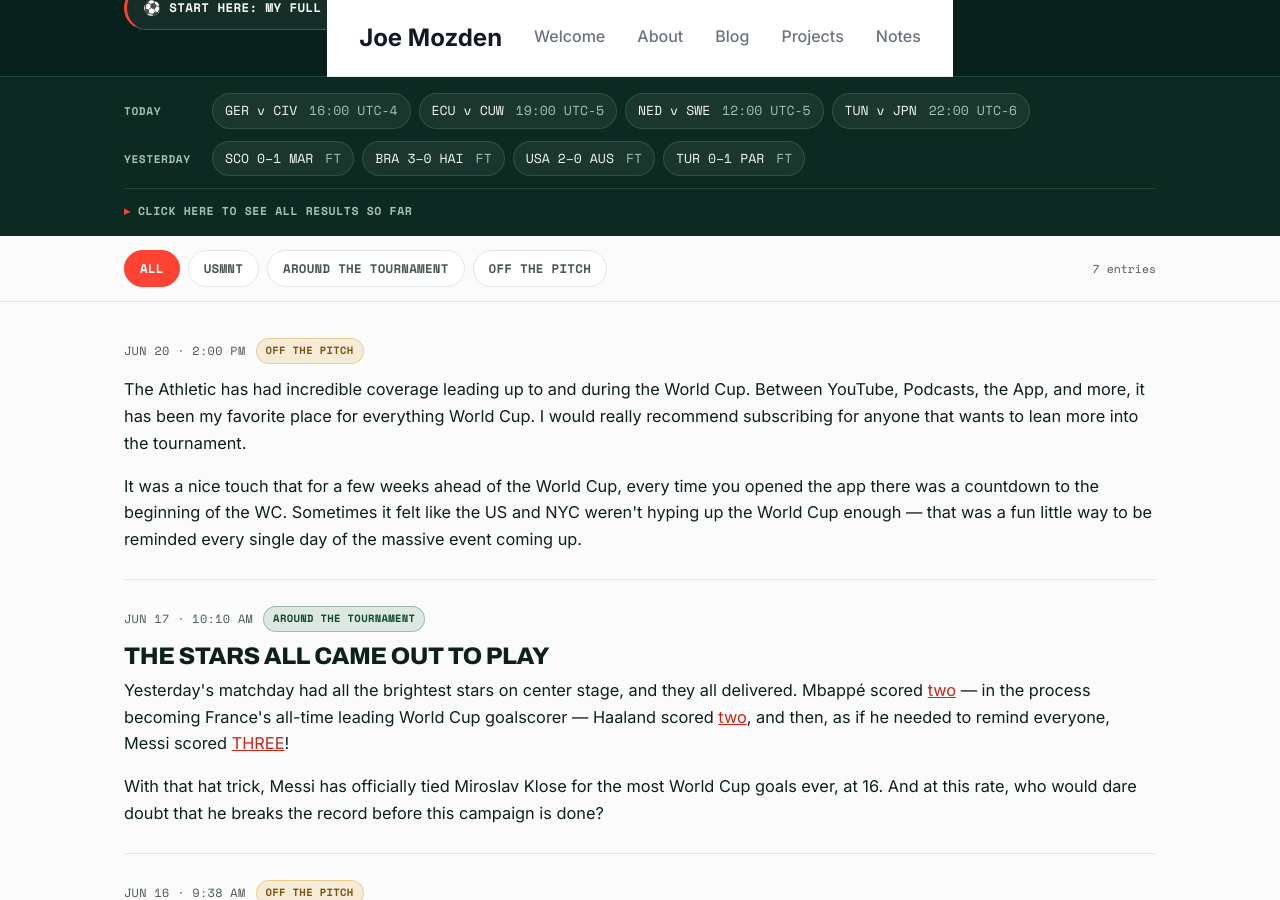
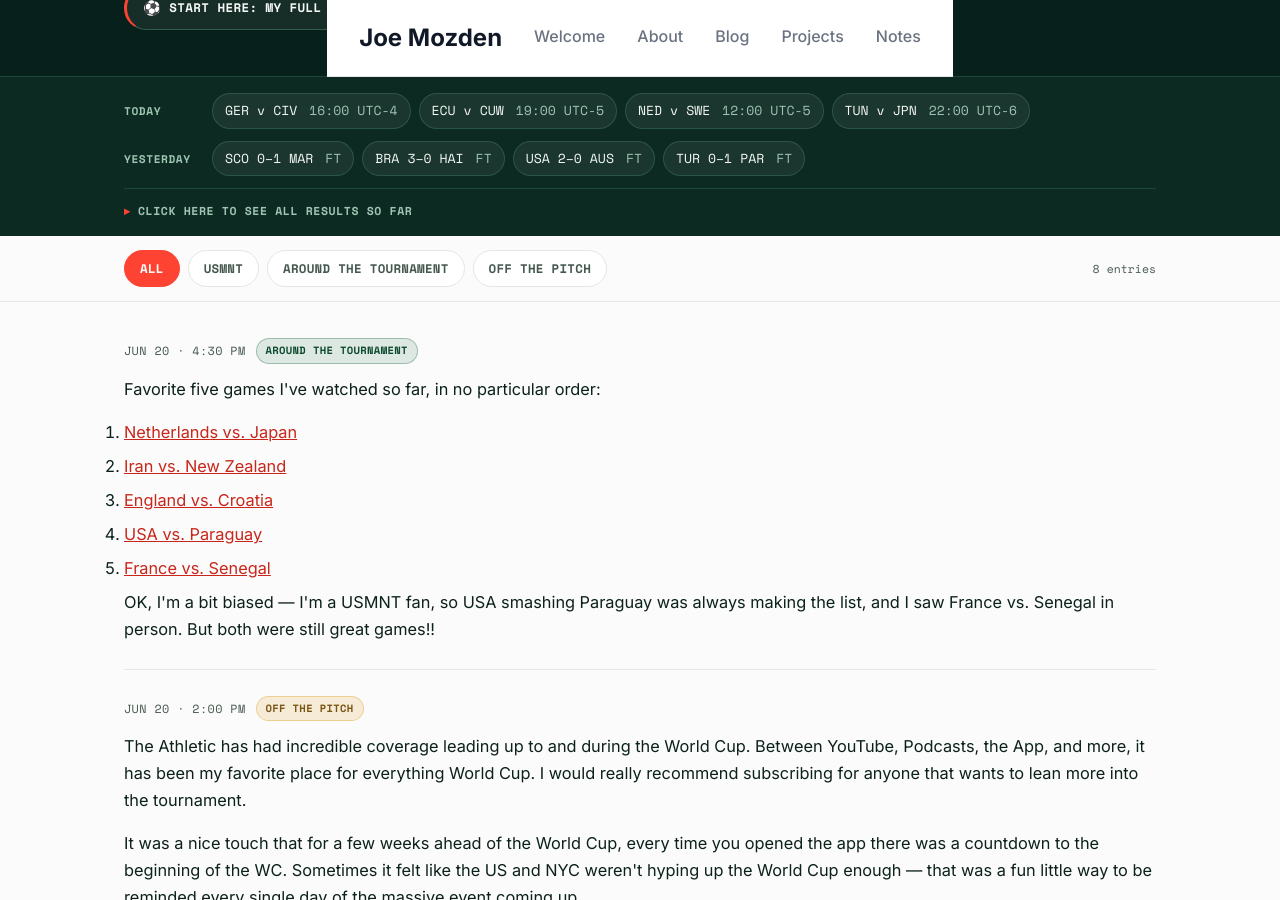
Before and after one commit to jmozden3/jmozden3.github.io, a Jekyll site: the page built from _posts/2026-06-11-world-cup-log.md, in a window 1280 px wide and 900 px high, scrolled down 420 px. Built offline with Jekyll 4.4.1, drawn with Linux system fonts in a browser that asks for light colours.

Commit message:
Add World Cup log entry: five favorite games so far
Co-Authored-By: Claude Opus 4.8 (1M context) <noreply@anthropic.com>
Claude-Session: https://claude.ai/code/session_01983LTHHds5ij69NRPj6afT

```diff
--- a/_posts/2026-06-11-world-cup-log.md
+++ b/_posts/2026-06-11-world-cup-log.md
@@ -190,6 +190,23 @@ image: https://jmozden3.github.io/assets/images/usmnt-goal-hug.png
      Need a layout? Copy one from the TEMPLATE GALLERY in the comment block below. -->
 <div class="wcl-stream">
   <div class="wrap">
+
+    <!-- Around the tournament: my five favorite games so far -->
+    <article class="wc-entry" data-tags="tournament" data-time="2026-06-20T16:30">
+      <div class="wc-entry-meta">
+        <span class="wc-time">Jun 20 · 4:30 PM</span>
+        <span class="chip tournament">Around the tournament</span>
+      </div>
+      <p>Favorite five games I've watched so far, in no particular order:</p>
+      <ol>
+        <li><a href="https://youtu.be/r8SvHZxALQs" target="_blank" rel="noopener">Netherlands vs. Japan</a></li>
+        <li><a href="https://youtu.be/memCfdob60w" target="_blank" rel="noopener">Iran vs. New Zealand</a></li>
+        <li><a href="https://youtu.be/ynqGWHJPkuQ" target="_blank" rel="noopener">England vs. Croatia</a></li>
+        <li><a href="https://youtu.be/BXD1_mhODBU" target="_blank" rel="noopener">USA vs. Paraguay</a></li>
+        <li><a href="https://youtu.be/n3JDGlOwMJ4" target="_blank" rel="noopener">France vs. Senegal</a></li>
+      </ol>
+      <p>OK, I'm a bit biased — I'm a USMNT fan, so USA smashing Paraguay was always making the list, and I saw France vs. Senegal in person. But both were still great games!!</p>
+    </article>
 
     <!-- Off the pitch: The Athletic's World Cup coverage -->
     <article class="wc-entry" data-tags="offpitch" data-time="2026-06-20T14:00">
```
